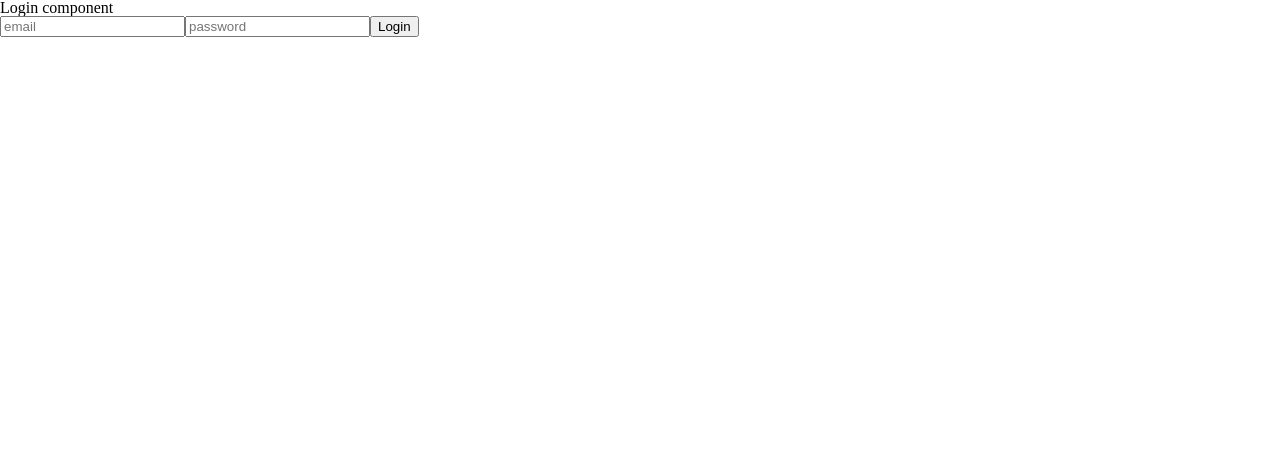
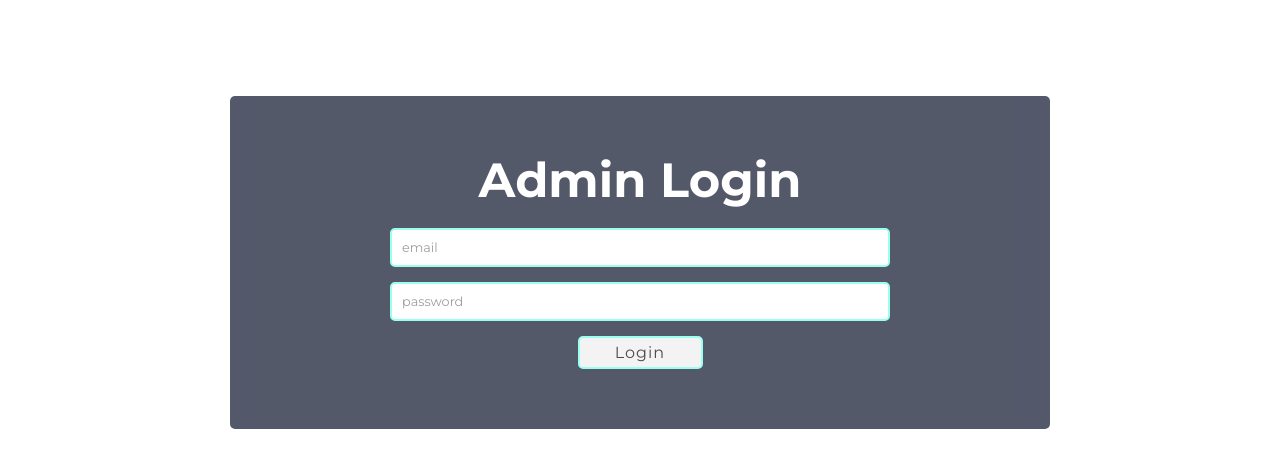
Before and after one commit to t-tullis/FE-keepinUpWithKoah, a React (Create React App) app in the folder keepin-up-with-koah/: page /admin in a window 1280 px wide. Shown: the top 468 px of the page. Built offline with nearby package versions, Linux system fonts and the light colour scheme.

Commit message:
Styled navigation and admin login. Also added animation.

```diff
--- a/keepin-up-with-koah/public/index.html
+++ b/keepin-up-with-koah/public/index.html
@@ -9,6 +9,8 @@
       name="description"
       content="Web site created using create-react-app"
     />
+
+    <script src="https://kit.fontawesome.com/d8544e5e29.js"></script>
 
     <link href="https://fonts.googleapis.com/css?family=Chewy|Fredoka+One|Staatliches|Montserrat:400,700|Source+Sans+Pro&display=swap" rel="stylesheet">
 
--- a/keepin-up-with-koah/src/App.css
+++ /dev/null
@@ -1,26 +0,0 @@
-.App {
-  text-align: center;
-}
-
-.App-header {
-  background-color: #282c34;
-  min-height: 100vh;
-  display: flex;
-  flex-direction: column;
-  align-items: center;
-  justify-content: center;
-  font-size: calc(10px + 2vmin);
-  color: white;
-}
-
-
-
-
-/* @keyframes App-logo-spin {
-  from {
-    transform: rotate(0deg);
-  }
-  to {
-    transform: rotate(360deg);
-  }
-} */
--- a/keepin-up-with-koah/src/App.js
+++ b/keepin-up-with-koah/src/App.js
@@ -1,25 +1,43 @@
-import React from 'react';
+import React, {useState} from 'react';
 import Login from './components/Login.js'
 import CreatePost from './components/CreatePost.js'
 import {Route, NavLink} from 'react-router-dom'
-import './App.css';
+import './App.scss';
 import Users from './components/Users.js'
 import Logout from './components/Logout.js'
 import Homepage from './components/Homepage.js'
 import BlogPost from './components/BlogPost.js'
 
 function App() {
+
+  const [isToggleOpen, setIsToggleOpen] = useState(true)
+
+  const toggleMenu = (e) => {
+    e.preventDefault();
+    if(!isToggleOpen){
+      setIsToggleOpen(true)
+    } else {
+        setIsToggleOpen(false)
+    }
+}
+
   if(localStorage.getItem('loggedIn') === 'true'){
-  return (
+    return (
     <div className="App">
-     <div className='navigation'>
-       <nav>
+     <div className='navigation-container'>
+      <i onClick={toggleMenu} className="fas fa-door-open fa-2x"></i>
+       <nav className={isToggleOpen ? "navigation" : "removeNav" }>
+         <i onClick={toggleMenu} className="fas fa-door-closed fa-2x"></i>
          <NavLink exact to='/Users'>Users</NavLink>
          <NavLink exact to='/Createpost'>Create Post</NavLink>
          <NavLink exact to='/'>View All Posts</NavLink>
          <Route
             render = {props => <Logout {...props} /> }
           />
+          <div className='social-media'>
+          <p>Follow Koah's Journey</p>
+          <i className="fab fa-instagram fa-2x"></i>
+          </div>
         </nav>
       </div>
 
--- /dev/null
+++ b/keepin-up-with-koah/src/App.scss
@@ -0,0 +1,219 @@
+/* http://meyerweb.com/eric/tools/css/reset/
+   v2.0 | 20110126
+   License: none (public domain)
+*/
+
+html, body, div, span, applet, object, iframe,
+h1, h2, h3, h4, h5, h6, p, blockquote, pre,
+a, abbr, acronym, address, big, cite, code,
+del, dfn, em, img, ins, kbd, q, s, samp,
+small, strike, strong, sub, sup, tt, var,
+b, u, i, center,
+dl, dt, dd, ol, ul, li,
+fieldset, form, label, legend,
+table, caption, tbody, tfoot, thead, tr, th, td,
+article, aside, canvas, details, embed,
+figure, figcaption, footer, header, hgroup,
+menu, nav, output, ruby, section, summary,
+time, mark, audio, video {
+	margin: 0;
+	padding: 0;
+	border: 0;
+	font-size: 100%;
+	font: inherit;
+	vertical-align: baseline;
+}
+/* HTML5 display-role reset for older browsers */
+article, aside, details, figcaption, figure,
+footer, header, hgroup, menu, nav, section {
+	display: block;
+}
+body {
+	line-height: 1;
+}
+ol, ul {
+	list-style: none;
+}
+blockquote, q {
+	quotes: none;
+}
+blockquote:before, blockquote:after,
+q:before, q:after {
+	content: '';
+	content: none;
+}
+table {
+	border-collapse: collapse;
+	border-spacing: 0;
+}
+
+.App {
+  text-align: center;
+}
+
+.fa-door-open{
+  position: fixed;
+  right: 10px;
+  top: 1rem;
+  z-index: 1;
+
+  &:hover{
+    cursor: pointer;
+  }
+}
+
+.removeNav {
+  display: flex;
+  flex-direction: column;
+  background-color: #0B132B;
+  position: fixed;
+  right: 0;
+  height: 100%;
+  z-index: 1;
+  width: 320px;
+  animation: slideOut 2s forwards;
+
+
+
+  .fa-door-closed{
+    color: white;
+    margin-top: 1rem;
+    margin-bottom: 1rem;
+    margin-right: .5rem;
+    align-self: flex-end;
+
+    &:hover{
+      color: #6FFFE9;
+      cursor: pointer;
+    }
+  }
+
+  a {
+    text-decoration: none;
+    color: #5BC0BE;
+    font-family: 'Montserrat' ,sans-serif;
+    font-weight: 700;
+    font-size: 1.3rem;
+    margin-bottom: 10px;
+    padding: 20px;
+    border-bottom: 1px solid white;
+
+  }
+      .logOut{
+        padding: 20px;
+
+        a {
+          border-bottom: none;
+        }
+      }
+
+  .active{
+    color: white;
+  }
+
+  .social-media{
+    margin-top: 1rem;
+    padding: 20px;
+    font-family: 'Montserrat' ,sans-serif;
+    background-color: #3A506B;
+    text-align: left;
+  }
+  .fa-instagram{
+    color: white;
+    &:hover{
+      color: #6FFFE9;
+      cursor: pointer;
+    }
+  }
+  p{
+    margin-bottom: 10px;
+    color: white;
+  }
+}
+
+.navigation{
+  display: flex;
+  flex-direction: column;
+  background-color: #0B132B;
+  position: fixed;
+  right: 0;
+  height: 100%;
+  z-index: 1;
+  width: 320px;
+  animation: slideIn 2s forwards;
+
+
+  .fa-door-closed{
+    color: white;
+    margin-top: 1rem;
+    margin-bottom: 1rem;
+    margin-right: .5rem;
+    align-self: flex-end;
+
+    &:hover{
+      color: #6FFFE9;
+      cursor: pointer;
+    }
+  }
+
+  a {
+    text-decoration: none;
+    color: #5BC0BE;
+    font-family: 'Montserrat' ,sans-serif;
+    font-weight: 700;
+    font-size: 1.3rem;
+    margin-bottom: 10px;
+    padding: 20px;
+    border-bottom: 1px solid white;
+
+  }
+      .logOut{
+        padding: 20px;
+
+        a {
+          border-bottom: none;
+        }
+      }
+
+  .active{
+    color: white;
+  }
+
+  .social-media{
+    margin-top: 1rem;
+    padding: 20px;
+    font-family: 'Montserrat' ,sans-serif;
+    background-color: #3A506B;
+    text-align: left;
+  }
+  .fa-instagram{
+    color: white;
+    &:hover{
+      color: #6FFFE9;
+      cursor: pointer;
+    }
+  }
+  p{
+    margin-bottom: 10px;
+    color: white;
+  }
+}
+
+@keyframes slideIn {
+  0%{
+    transform: translateX(1100px);
+}
+100% {
+  transform: translateX(0px);
+  }
+}
+
+
+@keyframes slideOut {
+  0%{
+    transform: translateX(0px);
+}
+100% {
+  transform: translateX(1100px);
+  }
+}
--- a/keepin-up-with-koah/src/components/Login.js
+++ b/keepin-up-with-koah/src/components/Login.js
@@ -1,5 +1,6 @@
 import React, { useState } from 'react'
 import axios from 'axios'
+import '../stylesheets/Login.scss'
 
 function Login(props) {
     const [loginCreds, setLoginCreds] = useState({
@@ -43,13 +44,15 @@ function Login(props) {
 
     const { email, password } = loginCreds.creds
     return(
-    <div>
+    <div className='login'>
         {console.log(loginCreds)}
         {/* {console.log(loginCreds.email)}
         {console.log(loginCreds.password)} */}
-      <h1> Login component</h1>
-      <form method='POST' onSubmit={e => signIn(e, loginCreds.creds)}>
+      <div class='login-bg'>
+        <h1> Admin Login</h1>
+        <form className='login-form' method='POST' onSubmit={e => signIn(e, loginCreds.creds)}>
           <input
+            className='email'
             type='text'
             value={email}
             onChange={handleInputChange}
@@ -57,14 +60,16 @@ function Login(props) {
             placeholder='email'
              />
             <input
+                className='password'
                 type='text'
                 value={password}
                 onChange={handleInputChange}
                 placeholder='password'
                 name='password'
              />
-             <button type="submit">Login</button>
+             <button className='login-button' type="submit">Login</button>
         </form>
+        </div>
     </div>
     )
 }
--- a/keepin-up-with-koah/src/components/Logout.js
+++ b/keepin-up-with-koah/src/components/Logout.js
@@ -1,4 +1,6 @@
 import React from 'react'
+import { Link } from 'react-router-dom'
+import '../App.scss'
 
 function Logout(props) {
     const logout = (e) => {
@@ -8,8 +10,8 @@ function Logout(props) {
     props.history.push('/')
     }
     return(
-        <div>
-            <button onClick={logout}>Logout</button>
+        <div className='logOut' >
+            <Link to='' onClick={logout}>Logout</Link>
         </div>
     )
 }
--- /dev/null
+++ b/keepin-up-with-koah/src/stylesheets/Login.scss
@@ -0,0 +1,60 @@
+
+.login{
+
+    .login-bg{
+        background: #0B132B;
+        width: 700px;
+        margin: 6rem auto;
+        padding: 60px;
+        border-radius: 5px;
+        opacity: .7;
+
+        &:hover{
+            opacity: 1;
+        }
+    }
+
+    h1{
+        text-align: center;
+        margin-bottom: 1.5rem;
+        font-family: 'Montserrat';
+        font-size: 3rem;
+        color: white;
+        font-weight: 700;
+    }
+    .login-form{
+        display: flex;
+        flex-direction: column;
+        width: 500px;
+        margin: 0 auto;
+
+        .email, .password{
+            margin-bottom: 15px;
+        }
+
+        .login-button{
+            width: 125px;
+            margin: 0 auto;
+            padding: 5px;
+            border-radius: 5px;
+            border: 2px solid #6FFFE9;
+            font-family: 'Montserrat';
+            font-size: 1rem;
+            letter-spacing: 1px;
+
+            &:hover{
+                cursor: pointer;
+                background: #6FFFE9;;
+                color: white;
+            }
+        }
+
+        input{
+            padding: 10px;
+            border-radius: 5px;
+            border: 2px solid #6FFFE9;
+            font-family: 'Montserrat';
+            font-size: .8rem;
+        }
+    }
+}
--- a/keepin-up-with-koah/src/stylesheets/blogPosts.scss
+++ b/keepin-up-with-koah/src/stylesheets/blogPosts.scss
@@ -90,7 +90,7 @@ table {
         opacity: .8;
 
         &:hover{
-            opacity: 1;
+            animation: sizeChange 2s infinite;
         }
     }
 
@@ -124,5 +124,13 @@ table {
         margin-bottom: 1rem;
         color: #333;
     }
+}
 
+@keyframes sizeChange {
+    20% {
+      font-size: 2rem
+    }
+    50%{
+      font-size: 2.3rem
+    }
 }
--- a/keepin-up-with-koah/src/stylesheets/homepage.scss
+++ b/keepin-up-with-koah/src/stylesheets/homepage.scss
@@ -87,6 +87,7 @@ table {
       line-height: 4vh;
       font-weight: 700;
       max-width: 34%;
+      text-align: left;
       color: #0B132B;
 
       .name{
```
Also changed, not shown: keepin-up-with-koah/src/components/Navigation.js (added, +9 -0 lines).
